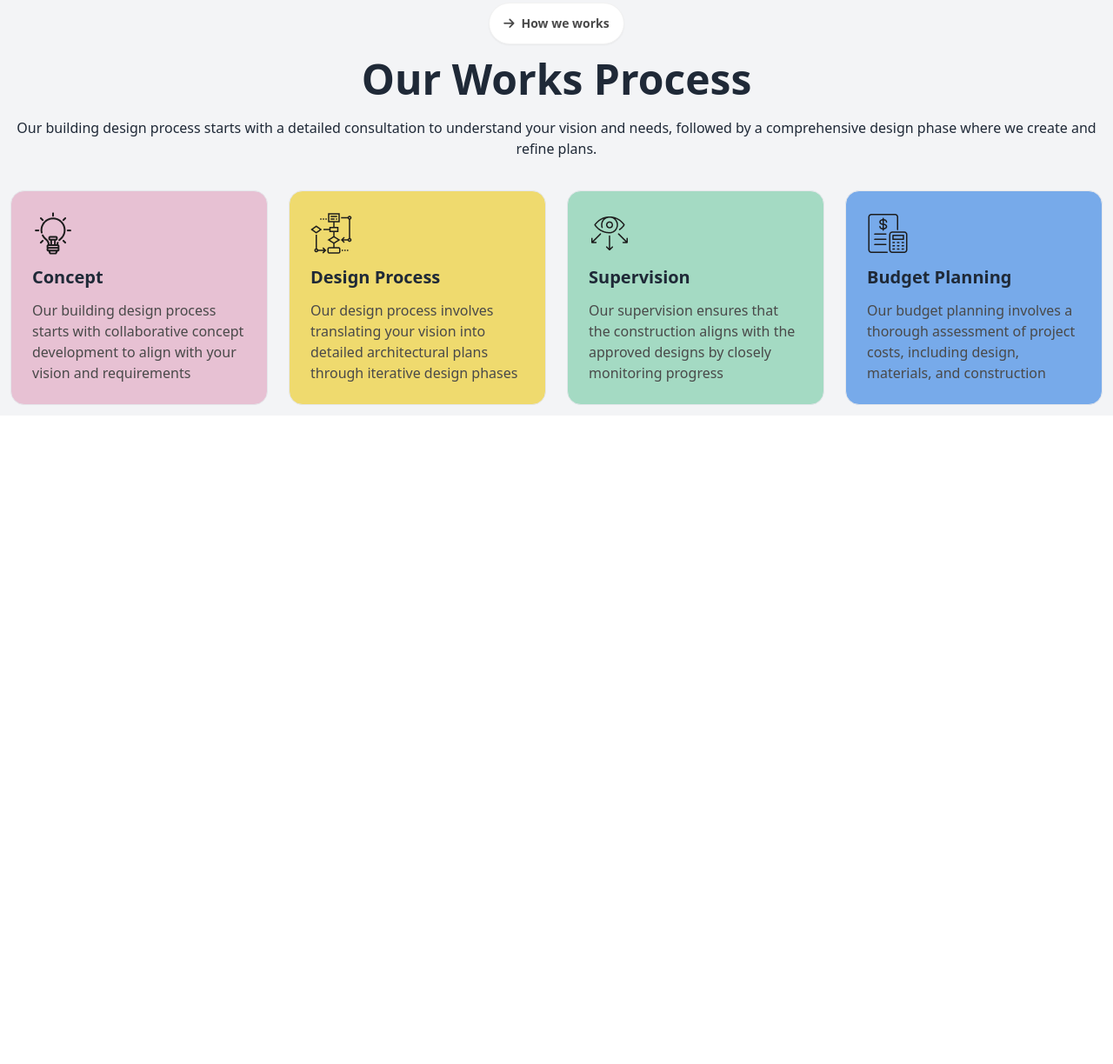
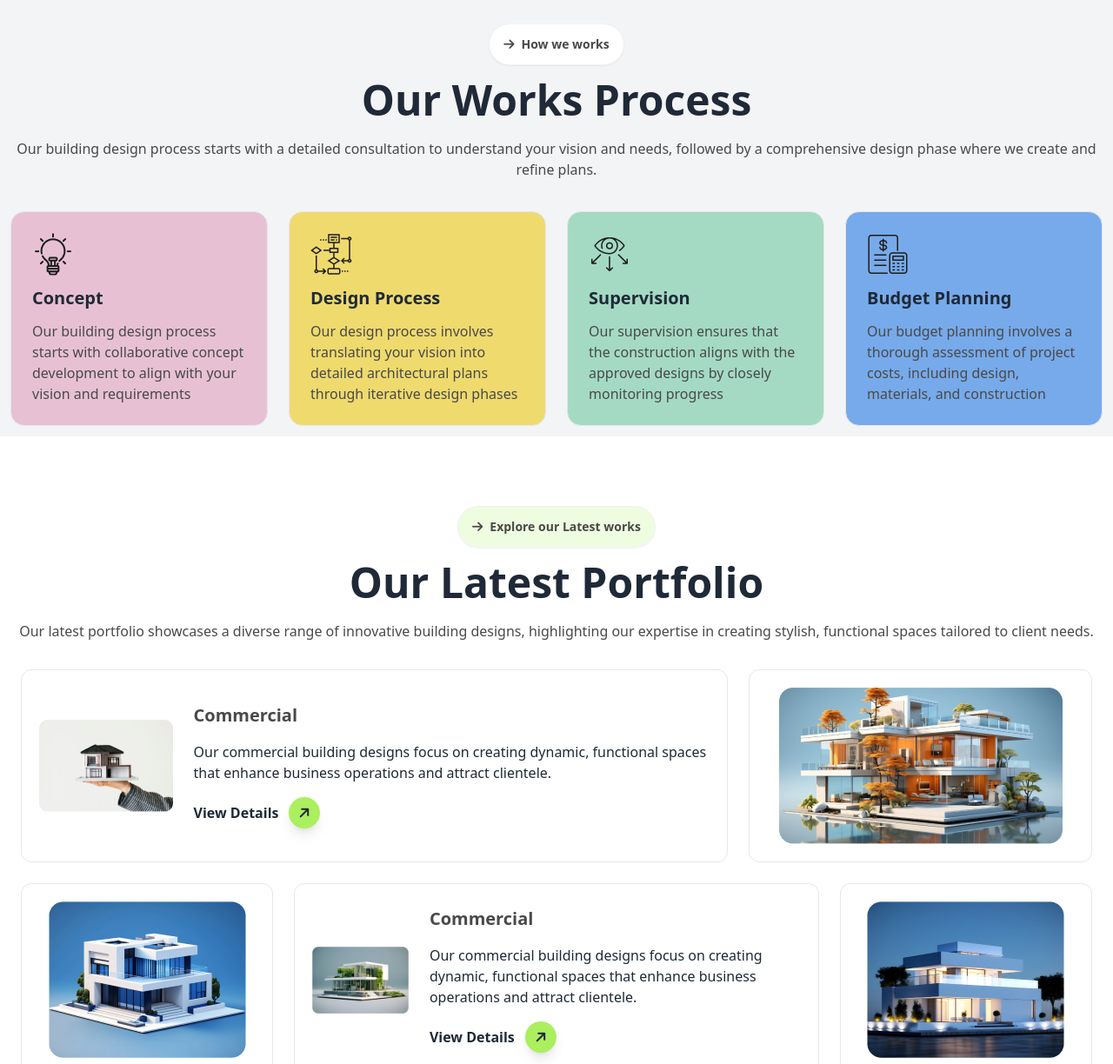
Before and after one commit to Faysal2123/Assignment-3, a plain HTML site: page index.html in a window 1280 px wide. Shown: the part 1576-2800 px from the top of the page at 87% size. Before the commit the page ends 2054 px from the top, so only its background shows below. Drawn offline with nearby package versions, Linux system fonts and the light colour scheme.

Commit message:
Latest Portfolio section done

```diff
--- a/index.html
+++ b/index.html
@@ -14,8 +14,8 @@
 </head>
 <body>
   <div class="bg-gradient-to-r from-[#FFFFFF] to-[#FFFFFF]">
-    <header class="container mx-auto ">
-        <div class="navbar">
+    <header class="container mx-auto lg:pt-6 pt-2">
+        <div class="navbar justify-center">
             <div class="navbar-start lg:w-[50%] w-screen flex justify-between ">
                 <div class="flex flex-row items-center">
                   <div class="shadow-lg h-9 w-9 bg-[#ABEF5F] rounded-full  items-center flex justify-center text-center">
@@ -145,7 +145,7 @@
           </div>
           <div class="space-y-5">
             <h1 class="lg:text-5xl text-4xl font-bold">Our Works Process</h1>
-            <p class="pb-5">Our building design process starts with a detailed consultation to understand your vision and needs, followed by a comprehensive design phase where we create and refine plans. </p>
+            <p class="pb-5 text-[#494949]">Our building design process starts with a detailed consultation to understand your vision and needs, followed by a comprehensive design phase where we create and refine plans. </p>
 
           </div>
           <div class="grid lg:grid-cols-4 grid-cols-1 gap-6">
@@ -177,6 +177,74 @@
         </div>
 
       </section>
+      <section class="lg:bg-white bg-gray-100 lg:pt-20 pt-7 p-3">
+        <div class="container mx-auto ">
+        <div class="text-center mb-4">
+          <button class="btn bg-[#ABEF5F33] text-[#494949] font-bold border rounded-3xl"><i class="fa-solid fa-arrow-right  text-[#494949] "></i>Explore our Latest works</button>
+      </div>
+      <div class="space-y-5 text-center">
+        <h1 class="lg:text-5xl text-4xl font-bold ">Our Latest Portfolio</h1>
+        <p class="pb-5 text-[#494949]">Our latest portfolio showcases a diverse range of innovative building designs, highlighting our expertise in creating stylish, functional spaces tailored to client needs. </p>
+
+      </div>
+      <div class="grid grid-cols-12 p-3 gap-6">
+        <div class="lg:col-span-8 col-span-12 flex justify-center lg:items-center lg:flex-row flex-col gap-6 lg:p-5 border rounded-xl p-4">
+          <div>
+            <img  src="assets/img1.png" alt="">
+          </div>
+           <div class="lg:space-y-4 space-y-3">
+            <h6 class="text-xl text-[#494949] font-bold">Commercial</h6>
+            <p class="text=[#737373]">Our commercial building designs focus on creating dynamic, functional spaces that enhance business operations and attract clientele. </p>
+            <div class="flex flex-row items-center text-start flex space-x-3">
+
+          <div class="text-base font-bold text-start">View Details</div>
+          <div class="shadow-lg h-9 w-9 bg-[#ABEF5F] rounded-full  items-center flex justify-center text-start">
+
+            <i class="fa-solid fa-arrow-right -rotate-45 "></i>
+          </div>
+
+          </div>
+           </div>
+        </div>
+        <div class="lg:col-span-4 justify-center col-span-12 flex lg:flex-row flex-col gap-6 lg:p-5 border rounded-xl p-4">
+          <div >
+            <img  src="assets/img2.png" alt="">
+          </div>
+        </div>
+        <div class="lg:col-span-3  justify-center col-span-12 flex lg:flex-row flex-col gap-6 lg:p-5 border rounded-xl p-4">
+          <div >
+            <img class="w-full" src="assets/img3.png" alt="">
+          </div>
+        </div>
+        <div class="lg:col-span-6 col-span-12 flex justify-center lg:items-center lg:flex-row flex-col gap-6 lg:p-5 border rounded-xl p-4">
+          <div>
+            <img class="w-full h-full" src="assets/img4.png" alt="">
+          </div>
+           <div class="lg:space-y-4 space-y-3">
+            <h6 class="text-xl text-[#494949] font-bold">Commercial</h6>
+            <p class="text=[#737373]">Our commercial building designs focus on creating dynamic, functional spaces that enhance business operations and attract clientele. </p>
+            <div class="flex flex-row items-center text-start flex space-x-3">
+
+          <div class="text-base font-bold text-start">View Details</div>
+          <div class="shadow-lg h-9 w-9 bg-[#ABEF5F] rounded-full  items-center flex justify-center text-start">
+
+            <i class="fa-solid fa-arrow-right -rotate-45 "></i>
+          </div>
+
+          </div>
+           </div>
+        </div>
+        <div class="lg:col-span-3  justify-center col-span-12 flex lg:flex-row flex-col gap-6 lg:p-5 border rounded-xl p-4">
+          <div >
+            <img class="w-full" src="assets/img5.png" alt="">
+          </div>
+        </div>
+      </div>
+
+
+    </div>
+
+      </section>
 
     </main>
     <footer>
```
